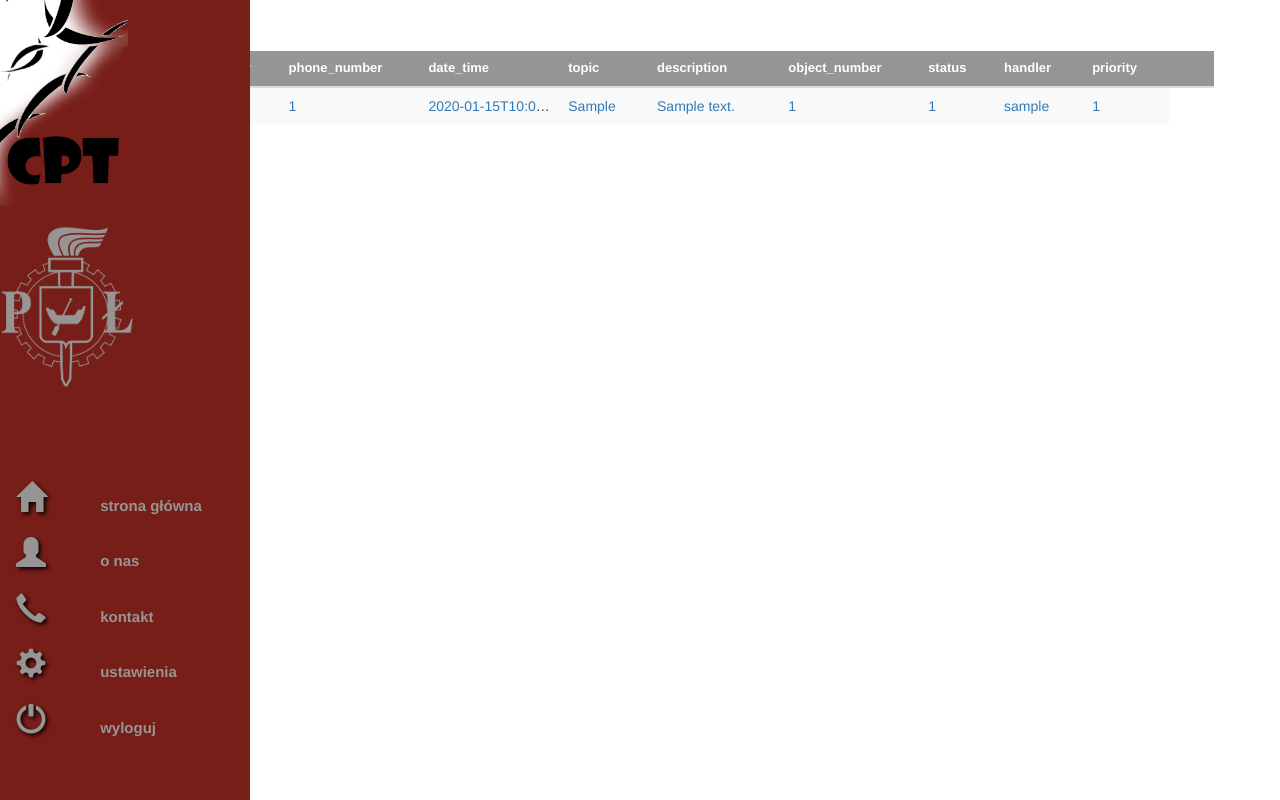
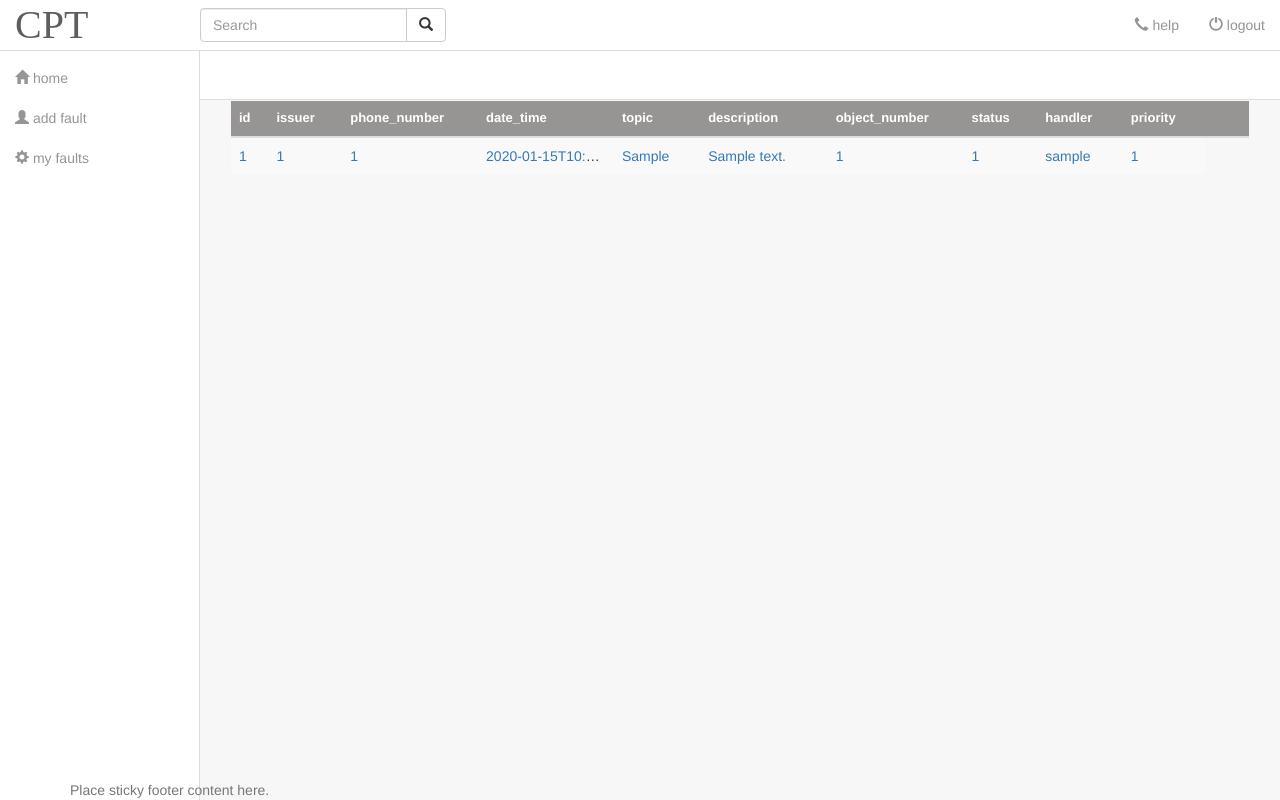
Before and after one commit to redlickigrzegorz/support-center, a Django app: page /index in a window 1280 px wide. Run offline with Django 3.2, Linux system fonts and the light colour scheme; tables that the repository leaves empty hold one stand-in row (values such as "Sample post"); some libraries are stand-ins or nearby versions.

Commit message:
new look of cpt base page

```diff
--- a/cti/static/cti/body.css
+++ /dev/null
@@ -1,5 +0,0 @@
-.navbar-body {
-    margin-top: 50px;
-    margin-left: 150px;
-    margin-right: 50px;
-}
--- a/cti/static/cti/logo.css
+++ b/cti/static/cti/logo.css
@@ -8,3 +8,8 @@
     height: 200px;
     width: 150px;
 }
+
+.cpt_name {
+    height: 50px;
+    width: 200px;
+}
--- a/cti/static/cti/menu.css
+++ b/cti/static/cti/menu.css
@@ -1,130 +1,118 @@
-.navbar-menu-horizontal-top {
-    width: 100%;
-    height: 50px;
-    background: #781e19;
+/* navbar */
+.navbar-default {
+    background-color: #ffffff;
+    border-color: #ddd;
+}
+/* title */
+.navbar-default .navbar-brand {
+    color: #000;
+    font-family: Showcard Gothic;
+    font-size: 40px;
+    width: 185px;
+
+}
+.navbar-default .navbar-brand:hover,
+.navbar-default .navbar-brand:focus {
+    color: #5E5E5E;
+}
+/* link */
+.navbar-default .navbar-nav > li > a {
+    color: #969594;
+}
+.navbar-default .navbar-nav > li > a:hover,
+.navbar-default .navbar-nav > li > a:focus {
+    background: #6e1e19;
+    color: #ffffff;
+}
+.navbar-default .navbar-nav > .active > a,
+.navbar-default .navbar-nav > .active > a:hover,
+.navbar-default .navbar-nav > .active > a:focus {
+    color: #555;
+    background-color: #E7E7E7;
+}
+.navbar-default .navbar-nav > .open > a,
+.navbar-default .navbar-nav > .open > a:hover,
+.navbar-default .navbar-nav > .open > a:focus {
+    color: #555;
+    background-color: #D5D5D5;
+}
+/* caret */
+.navbar-default .navbar-nav > .dropdown > a .caret {
+    border-top-color: #777;
+    border-bottom-color: #777;
+}
+.navbar-default .navbar-nav > .dropdown > a:hover .caret,
+.navbar-default .navbar-nav > .dropdown > a:focus .caret {
+    border-top-color: #333;
+    border-bottom-color: #333;
+}
+.navbar-default .navbar-nav > .open > a .caret,
+.navbar-default .navbar-nav > .open > a:hover .caret,
+.navbar-default .navbar-nav > .open > a:focus .caret {
+    border-top-color: #555;
+    border-bottom-color: #555;
+}
+/* mobile version */
+.navbar-default .navbar-toggle {
+    border-color: #DDD;
+}
+.navbar-default .navbar-toggle:hover,
+.navbar-default .navbar-toggle:focus {
+    background-color: #DDD;
+}
+.navbar-default .navbar-toggle .icon-bar {
+    background-color: #CCC;
+}
+@media (max-width: 767px) {
+    .navbar-default .navbar-nav .open .dropdown-menu > li > a {
+        color: #777;
+    }
+    .navbar-default .navbar-nav .open .dropdown-menu > li > a:hover,
+    .navbar-default .navbar-nav .open .dropdown-menu > li > a:focus {
+        color: #333;
+    }
+}
+.navbar-sidebar {
+    width: 200px;
+    height: 100%;
+    padding: 8px 0;
+    border-right: 1px solid #ddd;
+    background: #ffffff;
+}
+.navbar-sidebar a {
+    color: #969594;
+    -webkit-transition: all 0.08s linear;
+    -moz-transition: all 0.08s linear;
+    -o-transition: all 0.08s linear;
+    transition: all 0.08s linear;
+    -webkit-border-radius: 4px 0 0 4px;
+    -moz-border-radius: 4px 0 0 4px;
+    border-radius: 4px 0 0 4px;
+}
+.navbar-sidebar .active a {
+    cursor: default;
+    background-color: #428bca;
+    color: #fff;
+    text-shadow: 1px 1px 1px #666;
+}
+.navbar-sidebar .active a:hover {
+    background-color: #428bca;
+}
+.navbar-sidebar .text-overflow a,
+.navbar-sidebar .text-overflow .media-body {
+    white-space: nowrap;
+    overflow: hidden;
+    -o-text-overflow: ellipsis;
+    text-overflow: ellipsis;
 }
 
-.navbar-menu-vertical-right {
-    position: fixed;
-    right: 0;
-    top: 0;
-    height: 100%;
-    width: 50px;
-    background: #781e19;
+/* Right-aligned sidebar */
+.navbar-sidebar.pull-right {
+    border-right: 0;
+    border-left: 1px solid #ddd;
 }
-
-.navbar-menu-vertical-left {
-    position: fixed;
-    left: 0;
-    top: 0;
-    height: 100%;
-    width: 250px;
-    overflow: hidden;
-    border: none;
-    border-radius: 0;
-    margin: 0;
-    background: #781e19;
+.navbar-sidebar.pull-right a {
+    -webkit-border-radius: 0 4px 4px 0;
+    -moz-border-radius: 0 4px 4px 0;
+    border-radius: 0 4px 4px 0;
 }
-
-.navbar-logo {
-    height: 200px;
-    width: 280px;
-    margin-top: -30px;
-}
-
-.navbar-buttons {
-    height: 200px;
-    width: 280px;
-    margin-top: 300px;
-}
-
-.navbar-menu-vertical-left ul.navbar-ul {
-    height: 250px;
-    width: 280px;
-    margin-left: -30px;
-    display: table;
-}
-
-.navbar-menu-vertical-left ul.navbar-ul:before,
-.navbar-menu-vertical-left ul.navbar-ul:after {
-    display: none;
-}
-
-.navbar-menu-vertical-left ul.navbar-ul > li {
-    display: table-row;
-    float: none;
-}
-
-.navbar-menu-vertical-left ul.navbar-ul > li > a {
-    color: #969594;
-    display: table-cell;
-    vertical-align: middle;
-    font-weight: bold;
-    font-size: 15px;
-}
-
-.navbar-menu-vertical-left ul.navbar-ul > li > a > i.glyphicon {
-    margin-right: 50px;
-    margin-left: 30px;
-    font-size:30px;
-    color: #969594;
-    text-shadow:2px 2px 4px #000000;
-}
-
-.navbar-menu-vertical-left > .navbar-logo ul.navbar-ul > li > a:hover,
-.navbar-menu-vertical-left > .navbar-logo ul.navbar-ul > li > a.selected {
-    background: #781e19;
-}
-
-.navbar-menu-vertical-left > .navbar-buttons ul.navbar-ul > li > a:hover {
-    background: #6e1e19;
-    color: #ffffff;
-    font-weight: bold;
-    font-size: 15px;
-}
-
-.navbar-menu-vertical-left > .navbar-buttons ul.navbar-ul > li > a.selected {
-    background: #641e19;
-    color: #ffffff;
-    font-weight: bold;
-    font-size: 16px;
-}
-
-.navbar-menu-vertical-left ul.navbar-ul > li > a:hover > i.glyphicon,
-.navbar-menu-vertical-left ul.navbar-ul > li > a.selected > i.glyphicon {
-    margin-right: 50px;
-    font-size:30px;
-    color: #ffffff;
-    text-shadow:2px 2px 4px #000000;
-}
-
-.navbar-menu-vertical-left {
-  -webkit-transition: -webkit-transform .3s;
-     -moz-transition:    -moz-transform .3s;
-          transition:         transform .3s;
-
-  -webkit-transform: translateX(-150px);
-     -moz-transform: translateX(-150px);
-          transform: translateX(-150px);
-}
-.navbar-menu-vertical-left:hover {
-  -webkit-transform: translateX(0px);
-     -moz-transform: translateX(0px);
-          transform: translateX(0px);
-}
-
-.navbar-menu-vertical-left ul.navbar-ul {
-  -webkit-transition: -webkit-transform .3s;
-     -moz-transition:    -moz-transform .3s;
-          transition:         transform .3s;
-
-  -webkit-transform: translateX(165px);
-     -moz-transform: translateX(165px);
-          transform: translateX(165px);
-}
-
-.navbar-menu-vertical-left:hover ul.navbar-ul {
-  -webkit-transform: translateX(0px);
-     -moz-transform: translateX(0px);
-          transform: translateX(0px);
-}
--- a/cti/templates/cti/base.html
+++ b/cti/templates/cti/base.html
@@ -12,60 +12,80 @@
         <link rel="stylesheet" href="https://maxcdn.bootstrapcdn.com/bootstrap/3.3.2/css/bootstrap.min.css">
         <link rel="stylesheet" href="//code.jquery.com/ui/1.12.1/themes/base/jquery-ui.css">
         <link rel="stylesheet" type="text/css" href="{% static 'cti/menu.css' %}" />
-        <link rel="stylesheet" type="text/css" href="{% static 'cti/body.css' %}" />
         <link rel="stylesheet" type="text/css" href="{% static 'cti/logo.css' %}" />
 
         {% include 'cti/scripts.html' %}
     </head>
-    <body>
-        <div class="navbar navbar-body">
-            {% block body %}
-            {% endblock %}
-        </div>
-        <div class="navbar navbar-menu-vertical-left">
-            <div class="navbar navbar-logo">
-                <ul class="nav navbar-ul">
+    <body style="background-color: #f7f7f7">
+        <nav class="navbar navbar-fixed-top navbar-default" style="margin-top: 50px;">
+            <div class="container"></div>
+        </nav>
+        <nav class="navbar navbar-fixed-top navbar-sidebar" style="margin-top: 50px;">
+            <ul class="nav">
+                <li>
+                    <a href>
+                        <span class="glyphicon glyphicon-home"></span>
+                        home
+                    </a>
+                </li>
+                <li>
+                    <a href>
+                        <span class="glyphicon glyphicon-user"></span>
+                        add fault
+                    </a>
+                </li>
+                <li>
+                    <a href>
+                        <span class="glyphicon glyphicon-cog"></span>
+                        my faults
+                    </a>
+                </li>
+            </ul>
+        </nav>
+        <nav class="navbar navbar-fixed-top navbar-default">
+            <div class="container-fluid">
+                <div class="navbar-header">
+                    <a class="navbar-brand" href="#">CPT</a>
+                </div>
+                <ul class="nav navbar-nav navbar-left">
+
+                </ul>
+                <ul class="nav navbar-nav navbar-right">
                     <li>
-                        <a class="menu-button" href>
-                            <img class="cpt_logo" src="{% static 'resources/cpt_logo.png' %}"><img class="politechnika_logo" src="{% static 'resources/politechnika_logo.png' %}">
-                        </a>
-                    </li>
-                </ul>
-            </div>
-            <div class="navbar navbar-buttons">
-                <ul class="nav navbar-ul">
-                    <li>
-                        <a class="menu-button" href>
-                            <i class="glyphicon glyphicon-home"></i>
-                            <span>strona główna</span>
+                        <a href>
+                            <span class="glyphicon glyphicon-earphone"></span>
+                            help
                         </a>
                     </li>
                     <li>
-                        <a class="menu-button" href>
-                            <i class="glyphicon glyphicon-user"></i>
-                            <span>o nas</span>
-                        </a>
-                    </li>
-                    <li>
-                        <a class="menu-button" href>
-                            <i class="glyphicon glyphicon-earphone"></i>
-                            <span>kontakt</span>
-                        </a>
-                    </li>
-                    <li>
-                        <a class="menu-button" href>
-                            <i class="glyphicon glyphicon-cog"></i>
-                            <span>ustawienia</span>
-                        </a>
-                    </li>
-                    <li>
-                         <a class="" href="{% url 'cti:logout' %}">
-                             <i class="glyphicon glyphicon-off"></i>
-                             <span>wyloguj</span>
+                         <a href="{% url 'cti:logout' %}">
+                             <span class="glyphicon glyphicon-off"></span>
+                             logout
                          </a>
                     </li>
                 </ul>
+                <form class="navbar-form navbar-left">
+                    <div class="input-group">
+                        <input type="text" class="form-control" placeholder="Search">
+                        <div class="input-group-btn">
+                            <button class="btn btn-default" type="submit">
+                                <i class="glyphicon glyphicon-search"></i>
+                            </button>
+                        </div>
+                    </div>
+                </form>
+            </div>
+        </nav>
+        <div class="container-fluid" style="margin-top: 100px; margin-left: 200px;">
+            <div class="navbar navbar-body">
+                {% block body %}
+                {% endblock %}
             </div>
         </div>
+        <footer class="footer navbar-fixed-bottom">
+            <div class="container">
+                <span class="text-muted">Place sticky footer content here.</span>
+            </div>
+        </footer>
     </body>
 </html>
```
